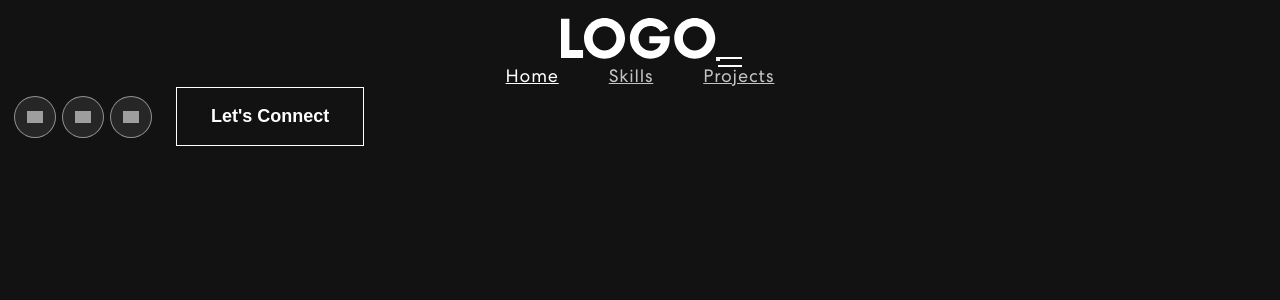
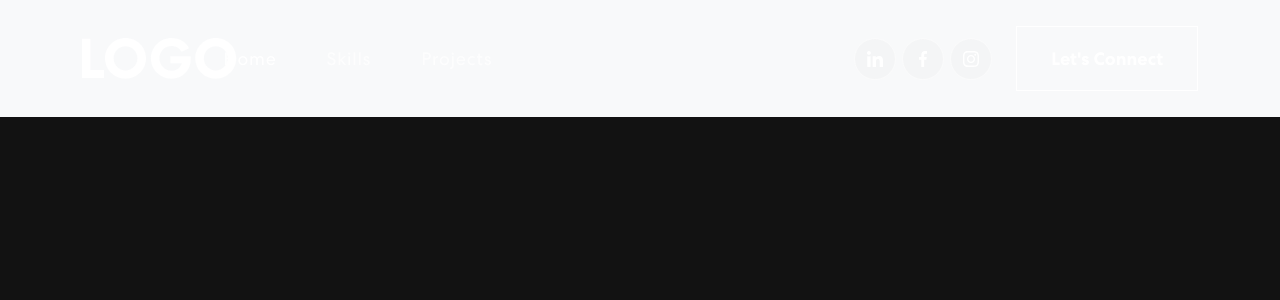
Before and after one commit to TKTamir/portfolio, a React (Create React App) app: page / in a window 1280 px wide. Shown: the top 300 px of the page. Built offline with nearby package versions, Linux system fonts and the light colour scheme; grey boxes are pictures that could not be loaded.

Commit message:
Setup navbar

```diff
--- a/src/App.css
+++ b/src/App.css
@@ -61,7 +61,7 @@ nav.navbar {
   width: 100%;
   top: 0;
   z-index: 9999;
-  transition: 0.32 ease-in-out;
+  transition: 0.32s ease-in-out;
 }
 
 nav.navbar.scrolled {
--- a/src/App.js
+++ b/src/App.js
@@ -1,6 +1,7 @@
 import logo from './logo.svg';
 import './App.css';
 import { NavBar } from './components/NavBar';
+import 'bootstrap/dist/css/bootstrap.min.css';
 
 function App() {
   return (
--- a/src/components/NavBar.js
+++ b/src/components/NavBar.js
@@ -1,7 +1,7 @@
 import { useEffect, useState } from 'react';
-import { Navbar, Container, NavDropdown, Nav } from 'react-bootstrap';
+import { Navbar, Container, Nav } from 'react-bootstrap';
 import logo from '../assets/img/logo.svg';
-import navIcon from '../assets/img/nav-icon1.svg';
+import navIcon1 from '../assets/img/nav-icon1.svg';
 import navIcon2 from '../assets/img/nav-icon2.svg';
 import navIcon3 from '../assets/img/nav-icon3.svg';
 
@@ -61,13 +61,13 @@ export const NavBar = () => {
           <span className="navbar-text">
             <div className="social-icon">
               <a href="#">
-                <img src={'navIcon1'} alt="" />
+                <img src={navIcon1} alt="" />
               </a>
               <a href="#">
-                <img src={'navIcon2'} alt="" />
+                <img src={navIcon2} alt="" />
               </a>
               <a href="#">
-                <img src={'navIcon3'} alt="" />
+                <img src={navIcon3} alt="" />
               </a>
             </div>
             <button className="vvd" onClick={() => console.log('connect')}>
```
